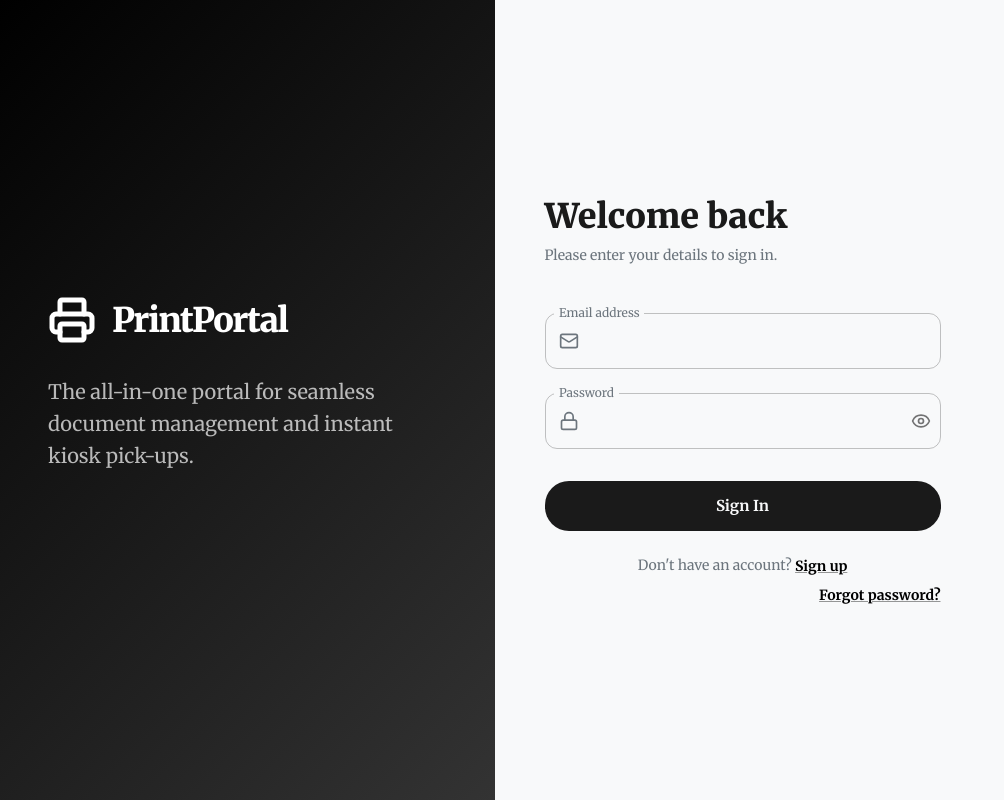
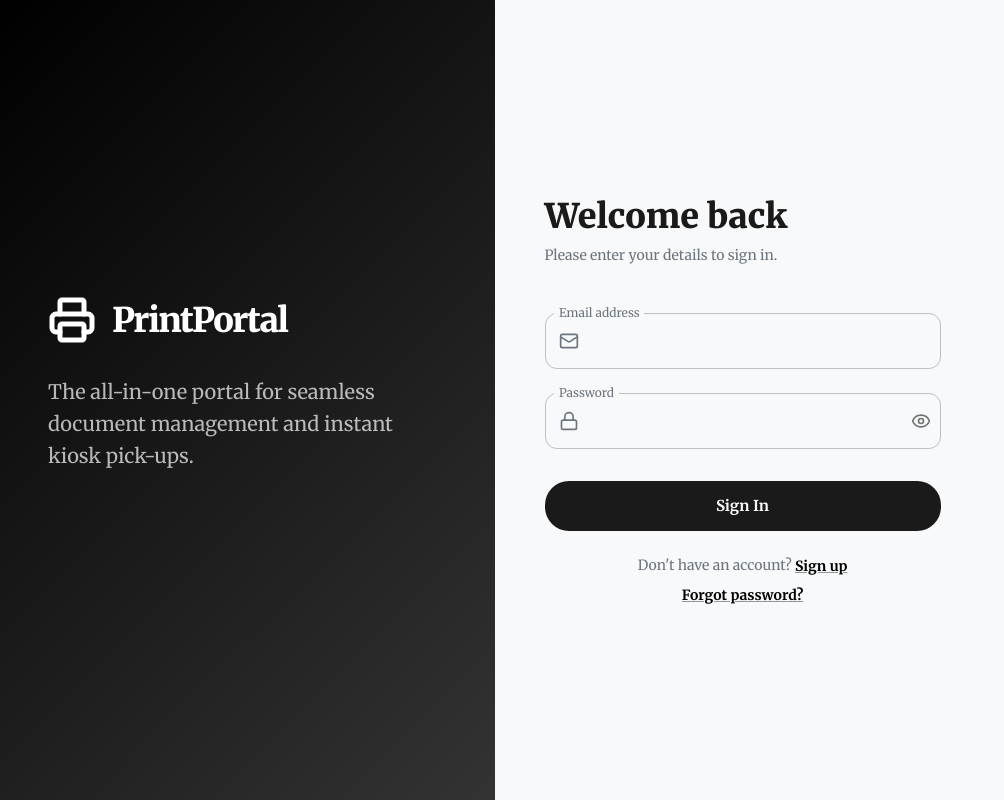
Before and after one commit to sonothamin/PrintPortal, a Next.js app: page /auth in a window 1280 px wide. Shown: the whole page, without its empty margins (0-1004 px from the left). Built offline with nearby package versions, Linux system fonts and the light colour scheme; no server answers; what @mui/material-nextjs would draw is missing.

Commit message:
Fixed Alignment of Forgot Password Message in Auth Page

```diff
--- a/src/app/auth/page.tsx
+++ b/src/app/auth/page.tsx
@@ -338,7 +338,7 @@ export default function AuthPage() {
                   )}
 
                   {view === 'login' && (
-                    <Box sx={{ textAlign: 'right', mt: 1 }}>
+                    <Box sx={{ textAlign: 'center', mt: 1 }}>
                       <Link
                         component="button"
                         variant="body2"
```
